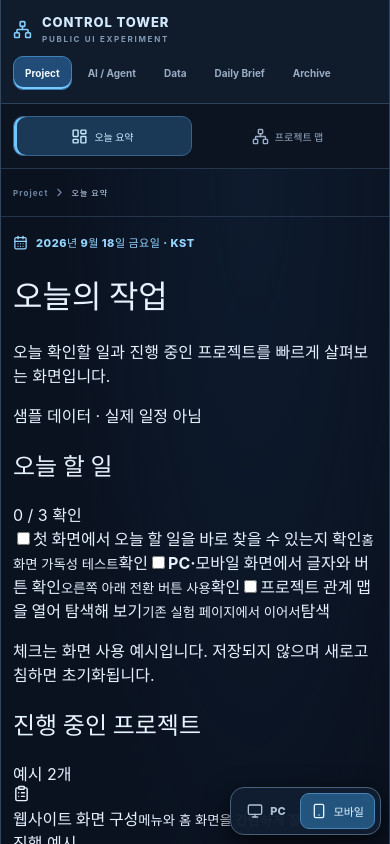
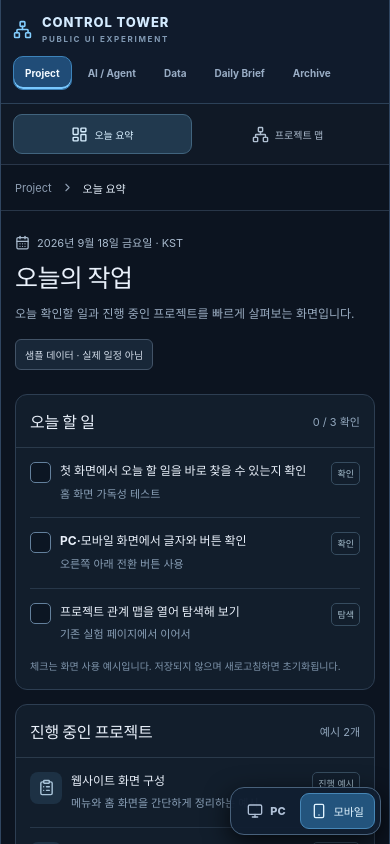
Before and after one commit to jayjayjayyoon/open-source-test, a React (Vite) app: page / in a window 390 px wide. Shown: the top 844 px of the page. Built offline with nearby package versions, Linux system fonts and the light colour scheme.

Commit message:
Use restrained responsive list layout for sample daily overview

```diff
--- a/src/today-dashboard.css
+++ b/src/today-dashboard.css
@@ -1,101 +1,73 @@
-/* Public landing page only; it does not load private calendar, task or conversation data. */
-.ct-home-layout{display:flex;min-height:calc(100vh - 74px);background:radial-gradient(ellipse at 65% 5%,#152d4b55,transparent 53%),#0a1220;color:#e7f2ff}
-.ct-home-sidebar{width:246px;flex-shrink:0;display:flex;flex-direction:column;min-height:calc(100vh - 74px);padding:31px 17px 25px;background:#0c1422;border-right:1px solid #25354a}
-.ct-home-sidebar-brand{display:flex;align-items:center;gap:12px;margin:0 5px 48px}
+/* Public UI example only. No personal calendar, conversations, or tasks are bundled. */
+.ct-home-layout{display:flex;min-height:calc(100vh - 74px);background:#0c1420;color:#e9f0fa}
+.ct-home-sidebar{width:246px;flex-shrink:0;display:flex;flex-direction:column;min-height:calc(100vh - 74px);padding:28px 17px 22px;border-right:1px solid #293649;background:#101926}
+.ct-home-sidebar-brand{display:flex;align-items:center;gap:11px;margin:0 4px 42px}
+.ct-home-logo{width:37px;height:37px;display:grid;place-items:center;background:#1b3046;border:1px solid #36536d;border-radius:10px;color:#9ecce9;flex-shrink:0}
 .ct-home-sidebar-brand>span:last-child{display:flex;flex-direction:column;gap:5px}
-.ct-home-sidebar-brand strong{font-size:15px;letter-spacing:-.3px}
-.ct-home-sidebar-brand small{font-size:9px;color:#7f99b8;letter-spacing:1.5px;font-weight:850}
-.ct-home-logo{height:42px;width:42px;display:grid;place-items:center;background:#193957;color:#95d7ff;border-radius:12px;border:1px solid #32638a;flex-shrink:0}
-.ct-home-menu-label{font-size:10px;letter-spacing:2px;color:#7893b0;font-weight:800;padding:0 13px 15px}
-.ct-home-nav{display:grid;gap:6px}
-.ct-home-nav-current,.ct-home-nav button{display:flex;align-items:center;gap:12px;padding:14px 12px;min-height:49px;border-radius:10px;font-size:12px;font-weight:750;width:100%;text-align:left}
-.ct-home-nav-current{background:#193957;border:1px solid #39628a;color:#c7eaff;box-shadow:inset 3px 0 #70c6ff}
-.ct-home-nav button{background:transparent;border:1px solid transparent;color:#99aec6}
-.ct-home-nav button:hover{background:#1a2b40;color:#eaf7ff}
+.ct-home-sidebar-brand strong{font-size:14px}
+.ct-home-sidebar-brand small{font-size:10px;color:#96a7bb}
+.ct-home-menu-label{color:#8598ae;letter-spacing:1.2px;font-size:10px;font-weight:750;padding:0 12px 12px}
+.ct-home-nav{display:grid;gap:5px}
+.ct-home-nav-current,.ct-home-nav button{width:100%;min-height:44px;display:flex;align-items:center;gap:10px;border-radius:9px;padding:11px 12px;text-align:left;font-size:12px;font-weight:700}
+.ct-home-nav-current{border:1px solid #41647e;background:#21394e;color:#d8efff}
+.ct-home-nav button{border:1px solid transparent;background:transparent;color:#aebed0}
+.ct-home-nav button:hover{background:#1b2d3e;color:#f3f8ff}
 .ct-home-nav svg:last-child{margin-left:auto}
-.ct-home-sidebar-note{display:flex;align-items:flex-start;gap:10px;margin-top:auto;padding:17px 13px;background:#14253a;border:1px solid #2d455c;border-radius:13px}
-.ct-home-sidebar-note>svg{color:#7acfb3;flex-shrink:0}
-.ct-home-sidebar-note strong{font-size:11px}
-.ct-home-sidebar-note p{font-size:10px;line-height:1.7;color:#91a9c2;margin:7px 0 0}
+.ct-home-sidebar-note{display:flex;gap:9px;align-items:flex-start;margin-top:auto;padding:12px;border:1px solid #293a4e;border-radius:9px;color:#94a8bd;font-size:10px;line-height:1.6}
+.ct-home-sidebar-note svg{flex-shrink:0;margin-top:1px}
 .ct-home-workspace{flex:1;min-width:0;display:flex;flex-direction:column}
-.ct-home-crumb{display:flex;align-items:center;gap:12px;min-height:68px;padding:10px 38px;border-bottom:1px solid #24344a;color:#7189a6;font-size:10px;letter-spacing:1.1px;font-weight:750}
-.ct-home-crumb strong{color:#d4e7ff}
-.ct-home-mode{margin-left:auto;border:1px solid #594b38;background:#2a241f;color:#e2ba83;padding:7px 10px;border-radius:20px;font-size:9px;white-space:nowrap}
-.ct-home-main{width:100%;max-width:1620px;padding:34px 38px 116px;margin:0 auto;flex:1}
-.ct-home-hero{display:flex;align-items:center;justify-content:space-between;gap:24px;background:linear-gradient(110deg,#193d63,#152c48 55%,#152237);border:1px solid #3a6084;border-radius:20px;padding:28px 31px;box-shadow:0 14px 45px #0002}
-.ct-home-date{display:flex;align-items:center;gap:8px;color:#95d6ff;font-size:11px;font-weight:850;letter-spacing:.5px}
-.ct-home-hero h1{font-size:31px;line-height:1.3;letter-spacing:-1.2px;margin:14px 0 10px}
-.ct-home-hero p{color:#b3c8e0;font-size:12px;line-height:1.75;margin:0}
-.ct-home-hero-disclaimer{margin-top:15px;display:inline-flex;align-items:center;gap:7px;color:#a4c6dc;font-size:10px}
-.ct-home-primary{display:inline-flex;align-items:center;justify-content:center;gap:12px;background:#64bafb;color:#082037;border:1px solid #97d9ff;padding:16px 20px;border-radius:11px;font-size:12px;font-weight:900;white-space:nowrap;box-shadow:0 6px 24px #2e9ee54a}
-.ct-home-primary:hover{background:#a6e0ff}
-.ct-home-connection{display:flex;align-items:center;gap:15px;border:1px solid #4d493d;background:#2827216e;border-radius:14px;padding:16px 19px;margin-top:17px}
-.ct-home-connection-icon{display:grid;place-items:center;color:#ffd096;background:#62442b66;border-radius:10px;width:37px;height:37px;flex-shrink:0}
-.ct-home-connection>div{display:flex;flex-direction:column;gap:5px;min-width:0;flex:1}
-.ct-home-connection strong{font-size:12px;color:#f0dbc1}
-.ct-home-connection>div span{font-size:10px;color:#aab6c6;line-height:1.6}
-.ct-home-off{margin-left:auto;color:#e9bd7f;font-size:9px;font-weight:850;letter-spacing:.8px;white-space:nowrap}
-.ct-home-section-heading{display:flex;align-items:end;justify-content:space-between;gap:16px;margin:35px 0 16px}
-.ct-home-section-heading>div>span{color:#81bcec;letter-spacing:1.5px;font-size:9px;font-weight:900}
-.ct-home-section-heading h2{font-size:22px;margin:8px 0 0;letter-spacing:-.4px}
-.ct-home-section-heading p{font-size:10px;color:#7993af;margin:0}
-.ct-home-cards{display:grid;grid-template-columns:repeat(3,minmax(0,1fr));gap:15px}
-.ct-home-card{display:flex;flex-direction:column;min-width:0;border-radius:17px;border:1px solid #304660;padding:23px 22px;background:linear-gradient(148deg,#192b42,#111d2e);min-height:350px}
-.ct-home-card-blue{border-top:3px solid #6fc6ff}
-.ct-home-card-violet{border-top:3px solid #b39aff}
-.ct-home-card-amber{border-top:3px solid #f3bb7a}
-.ct-home-card-top{display:flex;align-items:center;justify-content:space-between;gap:10px}
-.ct-home-card-icon{width:40px;height:40px;display:grid;place-items:center;border-radius:11px;background:#244967;color:#a6d9ff}
-.ct-home-card-violet .ct-home-card-icon{background:#383158;color:#d4c1ff}
-.ct-home-card-amber .ct-home-card-icon{background:#493728;color:#ffe0af}
-.ct-home-count{color:#8ca3c1;font-size:10px;white-space:nowrap}
-.ct-home-kicker{font-size:9px;letter-spacing:1px;font-weight:800;color:#79bcec;margin-top:20px}
-.ct-home-card-violet .ct-home-kicker{color:#baa8ff}
-.ct-home-card-amber .ct-home-kicker{color:#eac18a}
-.ct-home-card h3{font-size:21px;letter-spacing:-.7px;margin:6px 0 19px}
-.ct-home-items{display:grid;gap:14px}
-.ct-home-item{display:flex;align-items:flex-start;gap:10px;min-width:0}
-.ct-home-item-dot{width:7px;height:7px;background:#71c6fa;box-shadow:0 0 12px #369aff55;border-radius:50%;flex-shrink:0;margin-top:6px}
-.ct-home-card-violet .ct-home-item-dot{background:#b3a0ff}
-.ct-home-card-amber .ct-home-item-dot{background:#f2bd78}
-.ct-home-item>div{min-width:0;display:flex;flex-direction:column;gap:6px}
-.ct-home-item strong{font-size:12px;font-weight:750;line-height:1.55;word-break:keep-all}
-.ct-home-item small{color:#8fa5bf;font-size:10px;line-height:1.5}
-.ct-home-card-note{border-top:1px solid #33445a;margin:20px 0 0;padding-top:14px;color:#7f97b1;font-size:10px;line-height:1.7;margin-top:auto}
-.ct-home-card-link{display:inline-flex;align-items:center;gap:7px;align-self:flex-start;border:0;background:transparent;color:#bba9ff;font-size:11px;font-weight:750;margin-top:12px;padding:3px 0}
-.ct-home-card-link:hover{color:#fff}
-.ct-home-bottom-grid{display:grid;grid-template-columns:repeat(2,minmax(0,1fr));gap:15px;margin-top:18px}
-.ct-home-focus,.ct-home-tools{background:#111f31;border:1px solid #2a4058;border-radius:14px;padding:21px 23px}
-.ct-home-bottom-title{display:flex;align-items:center;gap:9px;color:#a7d7ff;font-size:13px}
-.ct-home-tools .ct-home-bottom-title{color:#9be6cf}
-.ct-home-focus p,.ct-home-tools p{font-size:11px;line-height:1.75;color:#91a9c2;margin:12px 0}
-.ct-home-focus>button{background:transparent;border:0;color:#91d4ff;padding:4px 0;display:inline-flex;align-items:center;gap:7px;font-size:11px;font-weight:800}
-.ct-home-tool-links{display:flex;align-items:center;gap:10px;flex-wrap:wrap}
-.ct-home-tool-links a{display:inline-flex;align-items:center;gap:7px;border-radius:8px;border:1px solid #3c5972;background:#19344d;padding:10px 12px;color:#c1e5ff;font-size:10px;font-weight:800}
-.ct-home-tool-links a:hover{border-color:#78c7ff;background:#245075}
-.ct-home-footnote{display:flex;align-items:center;gap:8px;color:#748da7;font-size:10px;line-height:1.6;margin-top:24px}
-.ct-home-footnote>svg{flex-shrink:0}
-.ct-home-footer{border-top:1px solid #22334a;padding:18px 38px;color:#6d89a6;font-size:9px;letter-spacing:1px}
-@media(max-width:1250px){.ct-home-sidebar{width:210px;padding:24px 12px}.ct-home-main{padding:26px 22px 105px}.ct-home-crumb{padding:10px 22px}.ct-home-card{padding:19px 15px}}
-@media(max-width:1050px){.ct-home-cards{grid-template-columns:1fr}.ct-home-card{min-height:auto}.ct-home-card-note{margin-top:20px}.ct-home-hero{align-items:flex-start;flex-direction:column}.ct-home-bottom-grid{grid-template-columns:1fr}}
-/* Mirrors the shell's explicit 390px mobile preview, including on a wide desktop viewport. */
+.ct-home-crumb{min-height:54px;display:flex;align-items:center;gap:9px;padding:12px 32px;border-bottom:1px solid #283648;color:#8d9db1;font-size:11px}
+.ct-home-crumb strong{color:#e3edf8}
+.ct-home-main{width:100%;max-width:1100px;margin:0 auto;padding:33px 32px 110px;flex:1}
+.ct-home-heading{display:flex;align-items:flex-start;justify-content:space-between;gap:20px;margin-bottom:31px}
+.ct-home-date{display:flex;align-items:center;gap:7px;font-size:11px;color:#a8bacd}
+.ct-home-heading h1{font-size:28px;line-height:1.35;letter-spacing:-.6px;margin:12px 0 8px}
+.ct-home-heading p{margin:0;color:#9aacc0;font-size:12px;line-height:1.7}
+.ct-home-demo-label{border:1px solid #425367;color:#d1dbe8;font-size:10px;border-radius:6px;padding:7px 9px;white-space:nowrap;background:#182738}
+.ct-home-section{border:1px solid #2d3e52;border-radius:12px;background:#121e2c;margin-top:14px;overflow:hidden}
+.ct-home-section-title{display:flex;align-items:center;justify-content:space-between;gap:14px;padding:18px 20px;border-bottom:1px solid #2a3a4b}
+.ct-home-section-title h2{font-size:16px;letter-spacing:-.3px;margin:0}
+.ct-home-section-title>span{font-size:11px;color:#92a7bd}
+.ct-home-task-list,.ct-home-project-list{padding:1px 20px}
+.ct-home-task,.ct-home-project{min-width:0;display:flex;align-items:center;gap:13px;padding:16px 0;border-bottom:1px solid #273749}
+.ct-home-task:last-child,.ct-home-project:last-child{border-bottom:0}
+.ct-home-task{cursor:pointer;position:relative}
+.ct-home-task input{position:absolute;width:1px;height:1px;opacity:0}
+.ct-home-task input:focus-visible+.ct-home-checkbox{outline:2px solid #8bcaff;outline-offset:3px}
+.ct-home-checkbox{flex-shrink:0;width:21px;height:21px;display:grid;place-items:center;border:1px solid #63809c;border-radius:5px;color:#092033;background:#0c1623}
+.ct-home-task.is-checked .ct-home-checkbox{background:#9bcfee;border-color:#9bcfee}
+.ct-home-task-copy,.ct-home-project>div{min-width:0;flex:1;display:flex;flex-direction:column;gap:5px}
+.ct-home-task-copy strong,.ct-home-project strong{font-size:13px;font-weight:700;line-height:1.55;word-break:keep-all}
+.ct-home-task-copy small,.ct-home-project small{font-size:11px;color:#899fb6;line-height:1.6}
+.ct-home-task.is-checked .ct-home-task-copy strong{text-decoration:line-through;color:#8497ac}
+.ct-home-task-tag,.ct-home-project-status{font-size:10px;color:#a7bfce;white-space:nowrap;border-radius:5px;border:1px solid #364c5f;padding:5px 7px}
+.ct-home-help{font-size:10px;color:#7f95ac;padding:0 20px 16px;margin:0;line-height:1.6}
+.ct-home-project-icon{width:32px;height:32px;display:grid;place-items:center;flex-shrink:0;background:#1d3144;color:#a9c4d9;border-radius:8px}
+.ct-home-shortcuts{display:flex;gap:10px;align-items:center;flex-wrap:wrap;margin-top:26px}
+.ct-home-shortcuts h2{font-size:13px;margin:0 8px 0 0;color:#b6c5d6}
+.ct-home-shortcuts button,.ct-home-shortcuts a{display:inline-flex;align-items:center;gap:7px;padding:10px 12px;border:1px solid #38526a;border-radius:8px;background:#1b2b3d;color:#d0e5f5;font-size:11px;font-weight:700;text-decoration:none}
+.ct-home-shortcuts button:hover,.ct-home-shortcuts a:hover{background:#29445c;border-color:#6996b8}
+.ct-home-data-note{margin:25px 0 0;font-size:10px;line-height:1.65;color:#7d91a7}
+@media(max-width:1250px){.ct-home-sidebar{width:210px;padding:23px 12px}.ct-home-main{padding:27px 24px 110px}.ct-home-crumb{padding:12px 24px}}
+/* Explicit preview must work independently of browser viewport width. */
 .ct-preview-mobile .ct-home-layout{display:block;min-height:calc(100vh - 110px)}
-.ct-preview-mobile .ct-home-sidebar{width:100%;min-height:auto;border-right:0;border-bottom:1px solid #25354a;padding:12px}
+.ct-preview-mobile .ct-home-sidebar{width:100%;min-height:auto;display:block;padding:10px 12px;border-right:0;border-bottom:1px solid #293649}
 .ct-preview-mobile .ct-home-sidebar-brand,.ct-preview-mobile .ct-home-menu-label,.ct-preview-mobile .ct-home-sidebar-note{display:none}
 .ct-preview-mobile .ct-home-nav{display:flex;gap:6px}
-.ct-preview-mobile .ct-home-nav-current,.ct-preview-mobile .ct-home-nav button{justify-content:center;flex:1;font-size:10px;padding:10px 5px;min-height:40px;gap:6px}
+.ct-preview-mobile .ct-home-nav-current,.ct-preview-mobile .ct-home-nav button{flex:1;justify-content:center;font-size:10px;min-height:40px;gap:6px;padding:9px 5px}
 .ct-preview-mobile .ct-home-nav svg:last-child{display:none}
-.ct-preview-mobile .ct-home-crumb{min-height:48px;padding:10px 12px;gap:5px;font-size:8px}
-.ct-preview-mobile .ct-home-mode{font-size:7px;padding:5px}
-.ct-preview-mobile .ct-home-main{padding:17px 12px 100px}
-.ct-preview-mobile .ct-home-hero{padding:20px 17px;gap:19px;border-radius:15px}
-.ct-preview-mobile .ct-home-hero h1{font-size:23px}
-.ct-preview-mobile .ct-home-primary{width:100%;padding:13px}
-.ct-preview-mobile .ct-home-connection{padding:12px;align-items:flex-start;gap:9px}
-.ct-preview-mobile .ct-home-off{display:none}
-.ct-preview-mobile .ct-home-section-heading{display:block;margin-top:27px}
-.ct-preview-mobile .ct-home-section-heading p{margin-top:8px}
-.ct-preview-mobile .ct-home-cards,.ct-preview-mobile .ct-home-bottom-grid{grid-template-columns:1fr;gap:10px}
-.ct-preview-mobile .ct-home-card{min-height:auto;padding:18px}
-.ct-preview-mobile .ct-home-footer{padding:17px 12px 95px}
+.ct-preview-mobile .ct-home-crumb{padding:10px 14px;min-height:46px}
+.ct-preview-mobile .ct-home-main{padding:23px 14px 105px}
+.ct-preview-mobile .ct-home-heading{display:block;margin-bottom:24px}
+.ct-preview-mobile .ct-home-heading h1{font-size:25px}
+.ct-preview-mobile .ct-home-demo-label{display:inline-block;margin-top:15px}
+.ct-preview-mobile .ct-home-section-title{padding:14px}
+.ct-preview-mobile .ct-home-task-list,.ct-preview-mobile .ct-home-project-list{padding:0 14px}
+.ct-preview-mobile .ct-home-task,.ct-preview-mobile .ct-home-project{gap:9px;padding:14px 0;align-items:flex-start}
+.ct-preview-mobile .ct-home-task-copy strong,.ct-preview-mobile .ct-home-project strong{font-size:12px}
+.ct-preview-mobile .ct-home-task-tag,.ct-preview-mobile .ct-home-project-status{font-size:9px;padding:4px 5px}
+.ct-preview-mobile .ct-home-help{padding:0 14px 15px}
+.ct-preview-mobile .ct-home-shortcuts{align-items:stretch}
+.ct-preview-mobile .ct-home-shortcuts h2{width:100%}
+.ct-preview-mobile .ct-home-shortcuts button,.ct-preview-mobile .ct-home-shortcuts a{justify-content:center}
 @media(max-width:700px){.ct-preview-desktop .ct-home-layout{min-width:1050px}}
```
